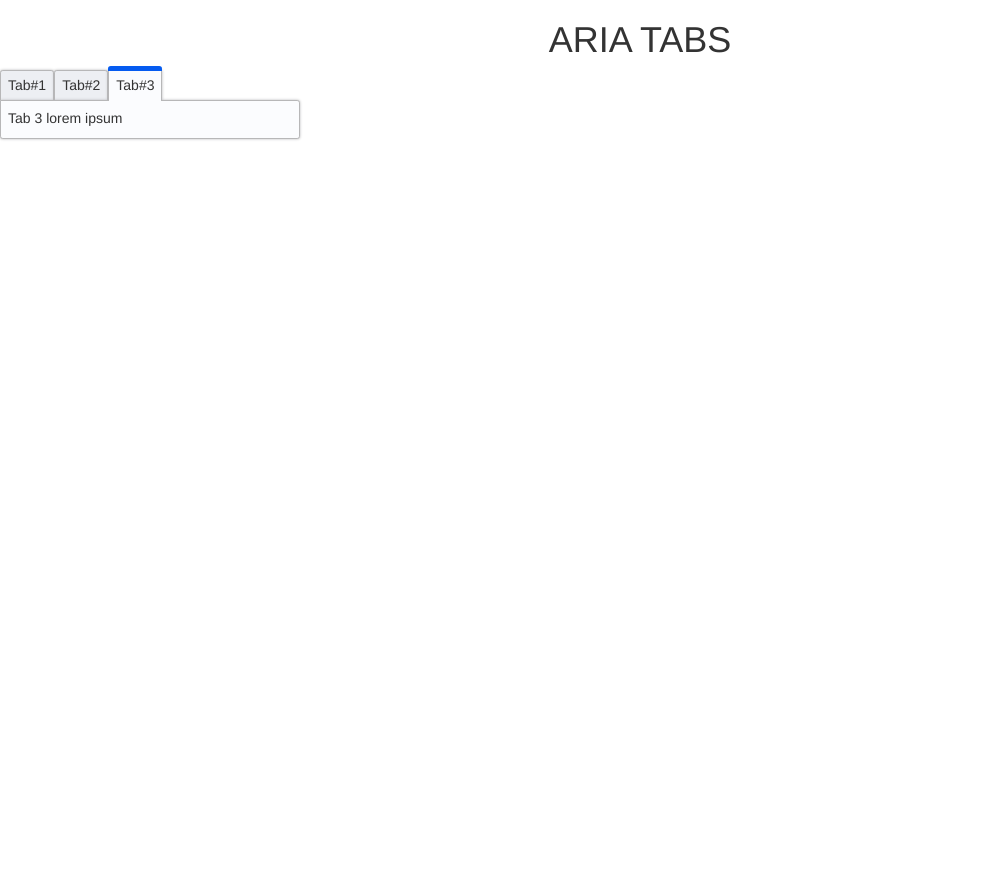
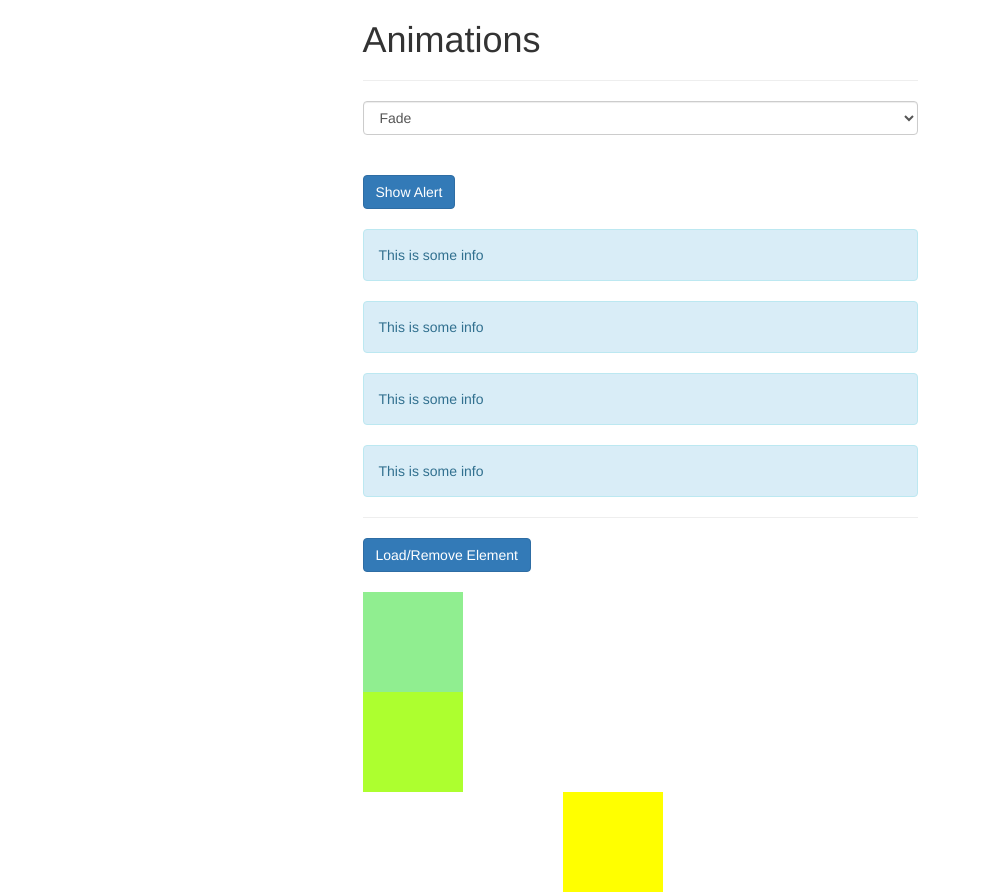
Before and after one commit to WojciechGladalski/Vue-Udemy, a Vue app: page / in a window 1280 px wide. Shown: the whole page, without its empty margins (0-981 px from the left). Before the commit the page ends 800 px from the top, so only its background shows below. Built offline with nearby package versions, Linux system fonts and the light colour scheme.

Commit message:
testy prostych animacji css'owych

```diff
--- a/src/App.vue
+++ b/src/App.vue
@@ -1,18 +1,22 @@
 <template>
     <div>
 <!--        <Css/>-->
-        <AriaTabs/>
+<!--        <AriaTabs/>-->
+        <Animation/>
     </div>
 </template>
 
 <script>
     import Css from "@/components/Css";
     import AriaTabs from "@/components/AriaTabs";
+    import Animation from "@/components/Animation";
     export default {
         components: {
+            // eslint-disable-next-line vue/no-unused-components
             AriaTabs,
             // eslint-disable-next-line vue/no-unused-components
-            Css
+            Css,
+            Animation
         }
     }
 </script>
--- a/src/components/Animation.vue
+++ b/src/components/Animation.vue
@@ -47,6 +47,8 @@
                 >
                     <div style="width: 100px; height: 100px; background-color: lightgreen;" v-if="load"></div>
                 </transition>
+                <div class="clean-css-transition" v-if="load"></div>
+                <div class="clean-css-animation" style="width: 100px; height: 100px; background-color: red;" v-if="load"></div>
             </div>
         </div>
     </div>
@@ -149,4 +151,32 @@
             transform: translateY(20px);
         }
     }
+
+    .clean-css-animation {
+        position: relative;
+        animation-name: example;
+        animation-duration: 4s;
+        animation-iteration-count: infinite;
+    }
+    @keyframes example {
+        0%   {background-color:red; left:0px; top:0px;}
+        25%  {background-color:yellow; left:200px; top:0px;}
+        50%  {background-color:blue; left:200px; top:200px;}
+        75%  {background-color:green; left:0px; top:200px;}
+        100% {background-color:red; left:0px; top:0px;}
+    }
+
+    .clean-css-transition {
+        width: 100px;
+        height: 100px;
+        background: greenyellow;
+        /*transition: width 2s;*/
+        /*transition: all 5s ease-in-out;*/
+        transition: all 3s linear;
+    }
+    .clean-css-transition:hover {
+        width: 300px;
+        transform: rotate(20deg);
+    }
+
 </style>
```
